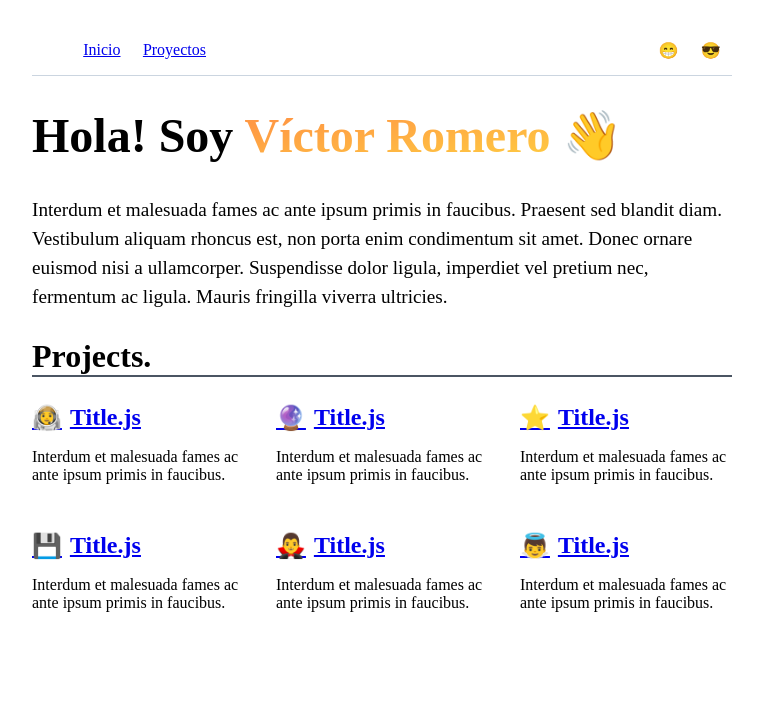
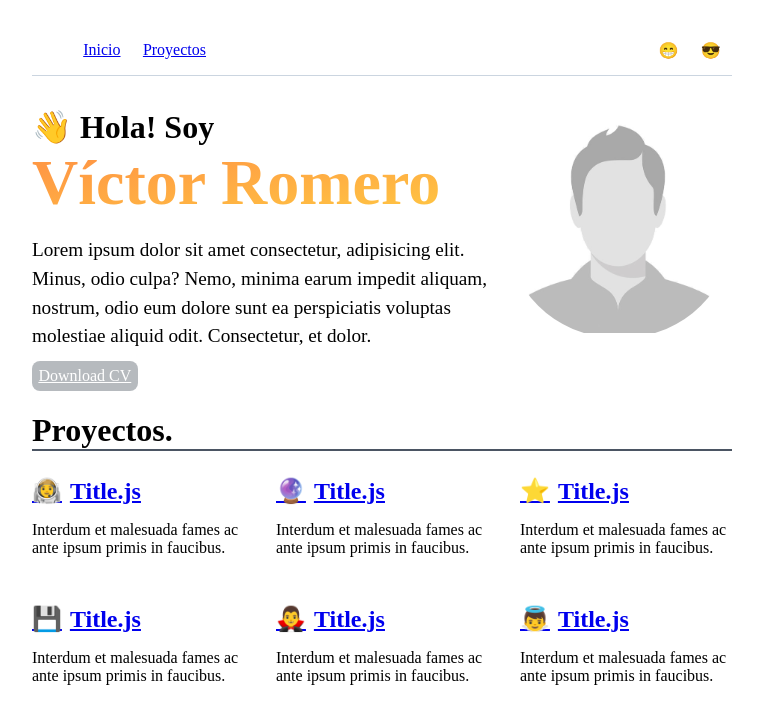
Before and after one commit to vrom-dev/vrom.dev, a Next.js app: page / in a window 1280 px wide. Shown: the top 724 px of the page, without its empty margins (258-1021 px from the left). Built offline with nearby package versions, Linux system fonts and the light colour scheme.

Commit message:
CTA component and styles

```diff
--- /dev/null
+++ b/components/CallToAction.js
@@ -0,0 +1,32 @@
+import Image from 'next/image'
+
+import css from '../styles/CallToAction.module.scss'
+import profilePic from '../public/img/me.png'
+
+export function CallToAction () {
+  return (
+    <div className={css.container}>
+      <div>
+        <h1 className={css.title}>
+          👋 Hola! Soy <span className={css.gradient}>Víctor Romero</span>
+        </h1>
+        <p className={css.bio}>Lorem ipsum dolor sit amet consectetur, adipisicing elit. Minus, odio culpa? Nemo, minima earum impedit aliquam, nostrum, odio eum dolore sunt ea perspiciatis voluptas molestiae aliquid odit. Consectetur, et dolor.
+        </p>
+        <a
+          href='/docs/sample.pdf'
+          target='_blank'
+          rel='noopener noreferrer'
+          className={css.button}
+        >Download CV
+        </a>
+      </div>
+      <div className={css.img_container}>
+        <Image
+          src={profilePic}
+          alt='Picture of Vic'
+          className={css.background}
+        />
+      </div>
+    </div>
+  )
+}
--- a/next.config.js
+++ b/next.config.js
@@ -1,3 +1,3 @@
 module.exports = {
-  reactStrictMode: true,
+  reactStrictMode: true
 }
--- a/pages/index.js
+++ b/pages/index.js
@@ -1,11 +1,12 @@
 import Head from 'next/head'
 
-import styles from '../styles/Home.module.scss'
+// import styles from '../styles/Home.module.scss'
 import { Container } from '../components/Container'
 import { Header } from '../components/Header'
 import { Grid } from '../components/Grid'
 import { Project } from '../components/Project'
 import { Section } from '../components/Section'
+import { CallToAction } from '../components/CallToAction'
 
 export default function Home () {
   return (
@@ -17,14 +18,9 @@ export default function Home () {
       </Head>
       <Container>
         <Header />
-        <h1 className={styles.title}>
-          Hola! Soy <span className={styles.gradient}>Víctor Romero</span> 👋
-        </h1>
-        <p className={styles.bio}>
-          Interdum et malesuada fames ac ante ipsum primis in faucibus. Praesent sed blandit diam. Vestibulum aliquam rhoncus est, non porta enim condimentum sit amet. Donec ornare euismod nisi a ullamcorper. Suspendisse dolor ligula, imperdiet vel pretium nec, fermentum ac ligula. Mauris fringilla viverra ultricies.
-        </p>
+        <CallToAction />
         <Section
-          title='Projects'
+          title='Proyectos'
         >
           <Grid>
             <Project
--- /dev/null
+++ b/styles/CallToAction.module.scss
@@ -0,0 +1,52 @@
+.container {
+  display: flex;
+  align-items: center;
+}
+
+.title {
+  font-size: 2em;
+  margin-top: 2rem;
+  margin-bottom: .5rem;
+}
+
+.gradient {
+  display: block;
+  font-size: 4rem;
+  background: #f94;
+  background-image: linear-gradient(to bottom right,rgb(255, 153, 68) 16%,rgb(255, 205, 66) 100%);
+  -webkit-text-fill-color: transparent;
+  -webkit-background-clip: text;
+  background-clip: text;
+  &::selection {
+    -webkit-text-fill-color: #fff;
+  }
+}
+
+.bio {
+  font-size: 1.2em;
+  line-height: 1.5em;
+  margin: 1rem 0;
+}
+
+.img_container {
+  min-width: 225px;
+  border-radius: 10rem;
+  overflow: hidden;
+}
+
+.background {
+  z-index: -1;
+}
+
+.button {
+  padding: .4rem;
+  border-radius: .5rem;
+  transition: background-color .3s, color .3s;
+  background-color: rgba(152, 157, 163, .7);
+  color: #fff;
+  &:hover {
+    background-color: rgba(152, 157, 163, 0.05);
+    text-decoration: underline;
+    color: inherit;
+  }
+}
--- a/styles/Home.module.scss
+++ /dev/null
@@ -1,19 +0,0 @@
-.title {
-  font-size: 3em;
-}
-
-.gradient {
-  background: rgb(255, 153, 68);
-  background-image: linear-gradient(to bottom right,rgb(255, 153, 68) 16%,rgb(255, 205, 66) 100%);
-  -webkit-text-fill-color: transparent;
-  -webkit-background-clip: text;
-  background-clip: text;
-  &::selection {
-    -webkit-text-fill-color: #fff;
-  }
-}
-
-.bio {
-  font-size: 1.2em;
-  line-height: 1.5em;
-}
```
Also changed, not shown: public/img/me.png (added), 1 other file (tests, documents, lock files or other folders).
